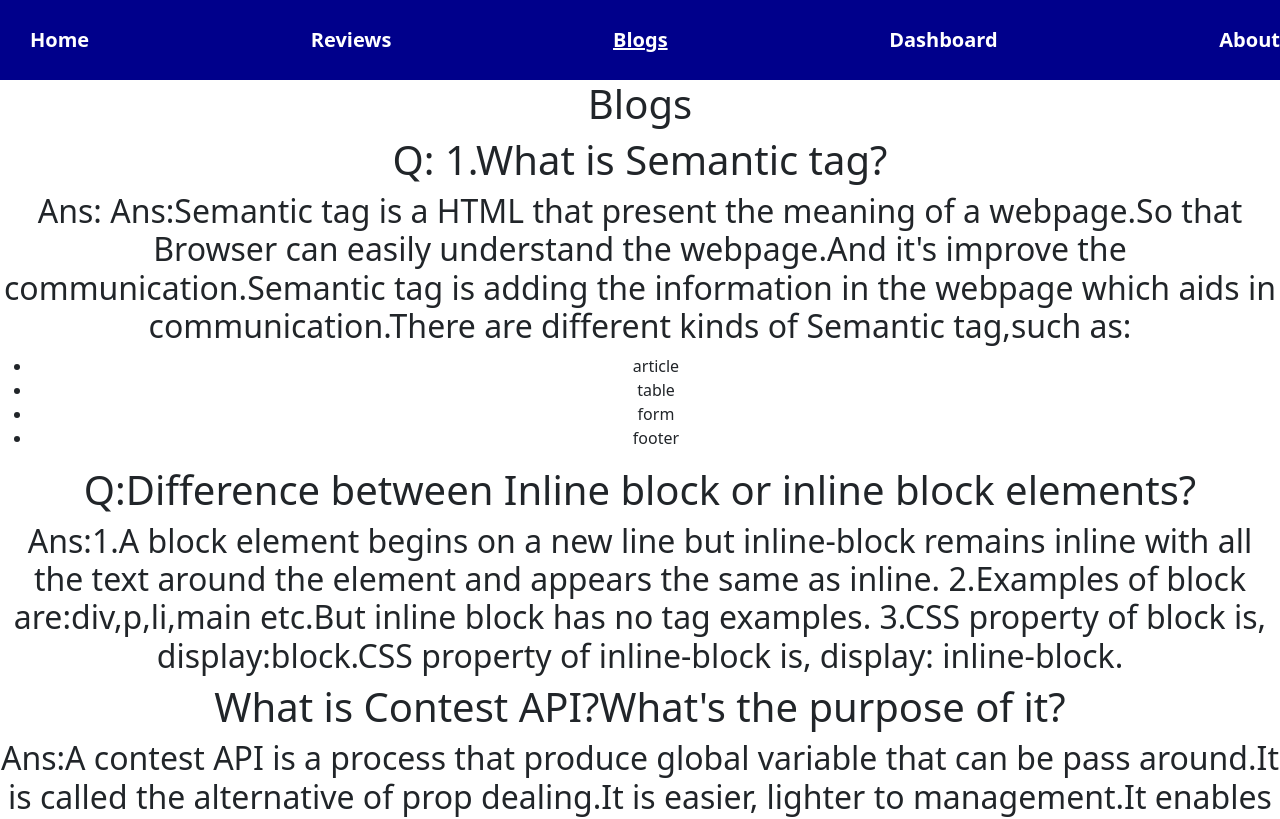
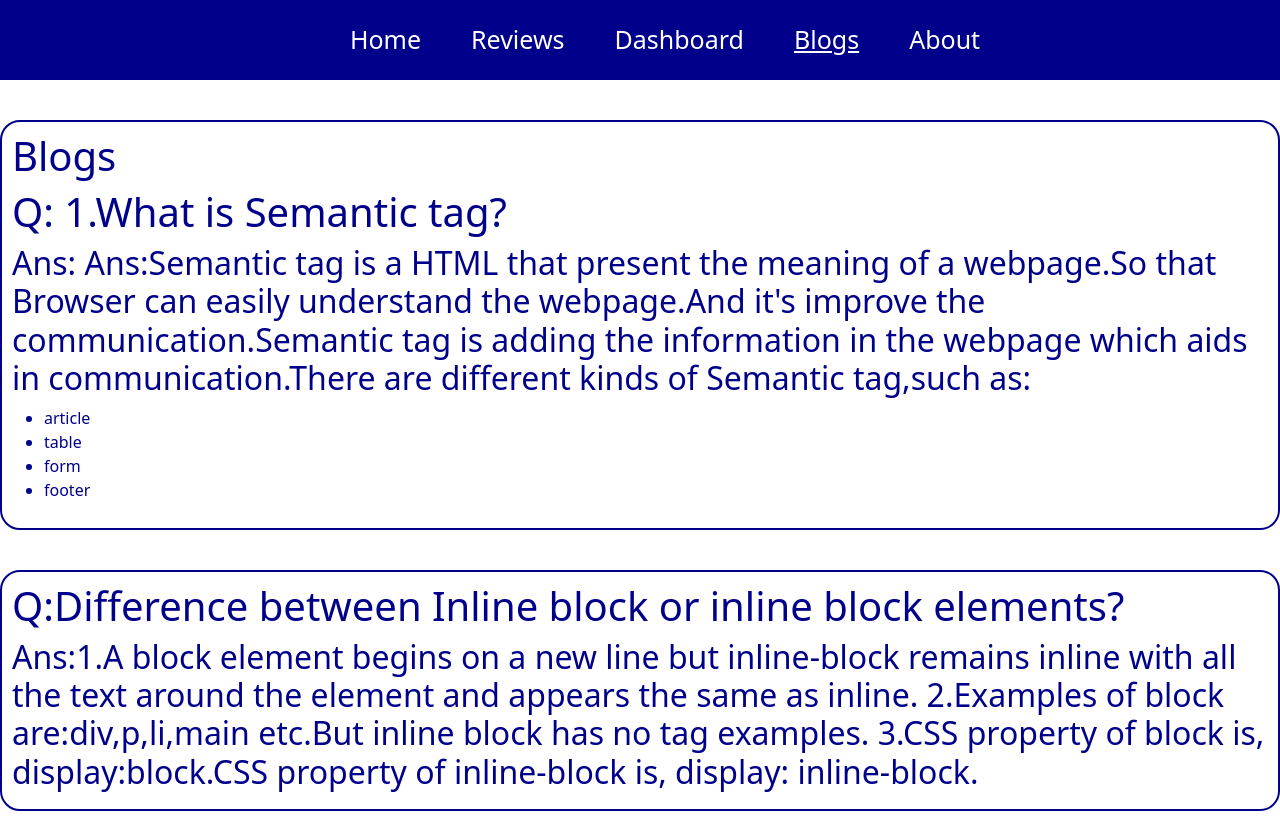
Before and after one commit to SumiAkter2/Product-analytics, a React (Create React App) app: page /blogs in a window 1280 px wide. Shown: the top 819 px of the page. Built offline with nearby package versions, Linux system fonts and the light colour scheme.

Commit message:
header setup

```diff
--- a/src/App.css
+++ b/src/App.css
@@ -1,38 +1,9 @@
 .App {
   text-align: center;
+
 }
 
-.App-logo {
-  height: 40vmin;
-  pointer-events: none;
+*{
+  margin: 0;
+  padding: 0;
 }
-
-@media (prefers-reduced-motion: no-preference) {
-  .App-logo {
-    animation: App-logo-spin infinite 20s linear;
-  }
-}
-
-.App-header {
-  background-color: #282c34;
-  min-height: 100vh;
-  display: flex;
-  flex-direction: column;
-  align-items: center;
-  justify-content: center;
-  font-size: calc(10px + 2vmin);
-  color: white;
-}
-
-.App-link {
-  color: #61dafb;
-}
-
-@keyframes App-logo-spin {
-  from {
-    transform: rotate(0deg);
-  }
-  to {
-    transform: rotate(360deg);
-  }
-}
--- a/src/App.js
+++ b/src/App.js
@@ -2,21 +2,21 @@
 import { Route, Routes } from 'react-router-dom';
 import './App.css';
 import About from './components/About/About';
-import AnglePieChart from './components/AnglePieChart/AnglePieChart';
 
 import Blogs from './components/Blogs/Blogs';
 import Dashboard from './components/Dashboard/Dashboard';
 import Footer from './components/Footer/Footer';
 import Home from './components/Home/Home';
-import Navbar from './components/Navbar/Navbar';
+
 import NotFound from './components/NotFound/NotFound';
 import Reviews from './components/Reviews/Reviews';
 import 'bootstrap/dist/css/bootstrap.min.css';
+import Header from './components/Header/Header';
 function App() {
   return (
     <div className="App">
-     <Navbar></Navbar>
-     {/* <AnglePieChart></AnglePieChart> */}
+    <Header></Header>
+
  <Routes>
 
 <Route path='/' element={<Home></Home>}></Route>
--- a/src/components/Blogs/Blogs.css
+++ b/src/components/Blogs/Blogs.css
@@ -0,0 +1,9 @@
+.ans-container{
+    margin-top: 40px;
+  border: 2px solid darkblue;
+  border-radius: 20px;
+  color: darkblue;
+  padding: 10px;
+    text-align: start;
+
+}
--- a/src/components/Blogs/Blogs.js
+++ b/src/components/Blogs/Blogs.js
@@ -1,9 +1,10 @@
 import React from 'react';
-
+import './Blogs.css'
 const Blogs = () => {
     return (
-        <div className=''>
-            <h1>Blogs</h1>
+        <div >
+           <div className='ans-container'>
+           <h1>Blogs</h1>
            <h1>Q: 1.What is Semantic tag?</h1>
           <h2>Ans: Ans:Semantic tag is a HTML that present the meaning of  a webpage.So that Browser can easily understand the webpage.And it's improve the communication.Semantic tag is adding the information in the webpage which aids in communication.There are different kinds of Semantic tag,such as:</h2>
             <ul>
@@ -12,12 +13,17 @@ const Blogs = () => {
                 <li>form</li>
                 <li>footer</li>
             </ul>
+           </div>
+            <div className='ans-container'>
             <h1>Q:Difference between  Inline block or  inline block elements?</h1>
                  <h2>Ans:1.A block element begins on a new line but inline-block remains inline with all the text around the element and appears the same as inline.
                 2.Examples of block are:div,p,li,main etc.But inline block has no tag examples.
                 3.CSS property of block is, display:block.CSS property of inline-block is, display: inline-block.</h2>
-                 <h1>What is Contest API?What's the purpose of it?</h1>
+            </div>
+                <div className='ans-container'>
+                <h1>What is Contest API?What's the purpose of it?</h1>
                  <h2>Ans:A contest API is a process that produce global variable that can be pass around.It is called the alternative of prop dealing.It is easier, lighter to management.It enables to exchange unique details from one to another components.</h2>
+                </div>
 
         </div>
     );
--- a/src/components/CustomLink/CustomLink.js
+++ b/src/components/CustomLink/CustomLink.js
@@ -1,14 +1,15 @@
 import React from 'react';
 import { Link, useMatch, useResolvedPath } from 'react-router-dom';
-import './CustomLink.css'
-function CustomLink({ children, to, ...props }) {
+
+
+  function CustomLink({ children, to, ...props }) {
     let resolved = useResolvedPath(to);
     let match = useMatch({ path: resolved.pathname, end: true });
 
     return (
-      <div className='custom-link'>
+      <div>
         <Link
-          style={{color:'white',paddingLeft:'30px', textDecoration: match ? "underline" : "none" }}
+          style={{ color:'white',paddingLeft:' 50px', textDecoration: match ? "underline" : "none" }}
           to={to}
           {...props}
         >
@@ -17,6 +18,6 @@ function CustomLink({ children, to, ...props }) {
 
       </div>
     );
-  };
+    };
 
 export default CustomLink;
--- /dev/null
+++ b/src/components/Header/Header.css
@@ -0,0 +1,12 @@
+.header{
+ background-color:darkblue;
+ color: #FFF;
+ height: 80px;
+ display: flex;
+ justify-content: center;
+
+ font-size: 25px;
+ font-weight: 400;
+ align-items: center;
+
+}
--- a/src/components/Navbar/Navbar.js
+++ b/src/components/Header/Header.js
@@ -1,18 +1,16 @@
 import React from 'react';
 import CustomLink from '../CustomLink/CustomLink';
-import './Navbar.css'
-const Navbar = () => {
+import './Header.css'
+const Header = () => {
     return (
-        <nav className='navbar'>
+        <nav className='header'>
             <CustomLink to='/'>Home</CustomLink>
             <CustomLink to='/reviews'>Reviews</CustomLink>
+            <CustomLink to='/dashboard'>Dashboard</CustomLink>
             <CustomLink to='/blogs'>Blogs</CustomLink>
-            <CustomLink to='/dashboard'>Dashboard</CustomLink>
             <CustomLink to='/about'>About</CustomLink>
-
-
         </nav>
     );
 };
 
-export default Navbar;
+export default Header;
--- a/src/components/Home/Home.css
+++ b/src/components/Home/Home.css
@@ -1,13 +1,13 @@
 .container{
     display: flex;
-    justify-content: space-around;
+    justify-content: space-between;
     margin-top: 25px;
  text-align: start;
 }
 .text-container{
-    font-size: 30px;
+    font-size: 35px;
    margin-top: 50px;
-    line-height: 0.5;
+    /* line-height: ; */
     color: darkblue;
 }
 .text-container p{
--- a/src/components/Home/Home.js
+++ b/src/components/Home/Home.js
@@ -1,5 +1,5 @@
 import React from 'react';
-import { CardGroup } from 'react-bootstrap';
+
 import { Link } from 'react-router-dom';
 import useReview from '../../Hooks/UseReview';
 import Review from '../Review/Review';
@@ -9,12 +9,11 @@ const Home = () => {
 
     return (
         <div >
-
            <div className='container'>
            <div className="text-container">
                 <h1>Jewelry Empire</h1>
                 <h3>Choose Your Best</h3>
-                <p>Your satisfaction is your desire. </p>
+                <p>Your satisfaction is our desire.We guarantee our customer that our products are 100% real. </p>
                 <button className='home-btn'>Explore more ... </button>
             </div>
             <div className="img-container">
@@ -31,11 +30,6 @@ const Home = () => {
        </div>
      <Link to='/reviews'>  <button className='review-btn'>Explore more..</button></Link>
 
-
-
-
-
-
         </div>
     );
 };
--- a/src/components/Navbar/Navbar.css
+++ /dev/null
@@ -1,10 +0,0 @@
-.navbar{
-    display: flex;
-    justify-content: center;
-    align-items: center;
-
-    font-size: 20px;
-    font-weight: 600;
-    background-color: darkblue;
-   height: 80px;
-}
```
